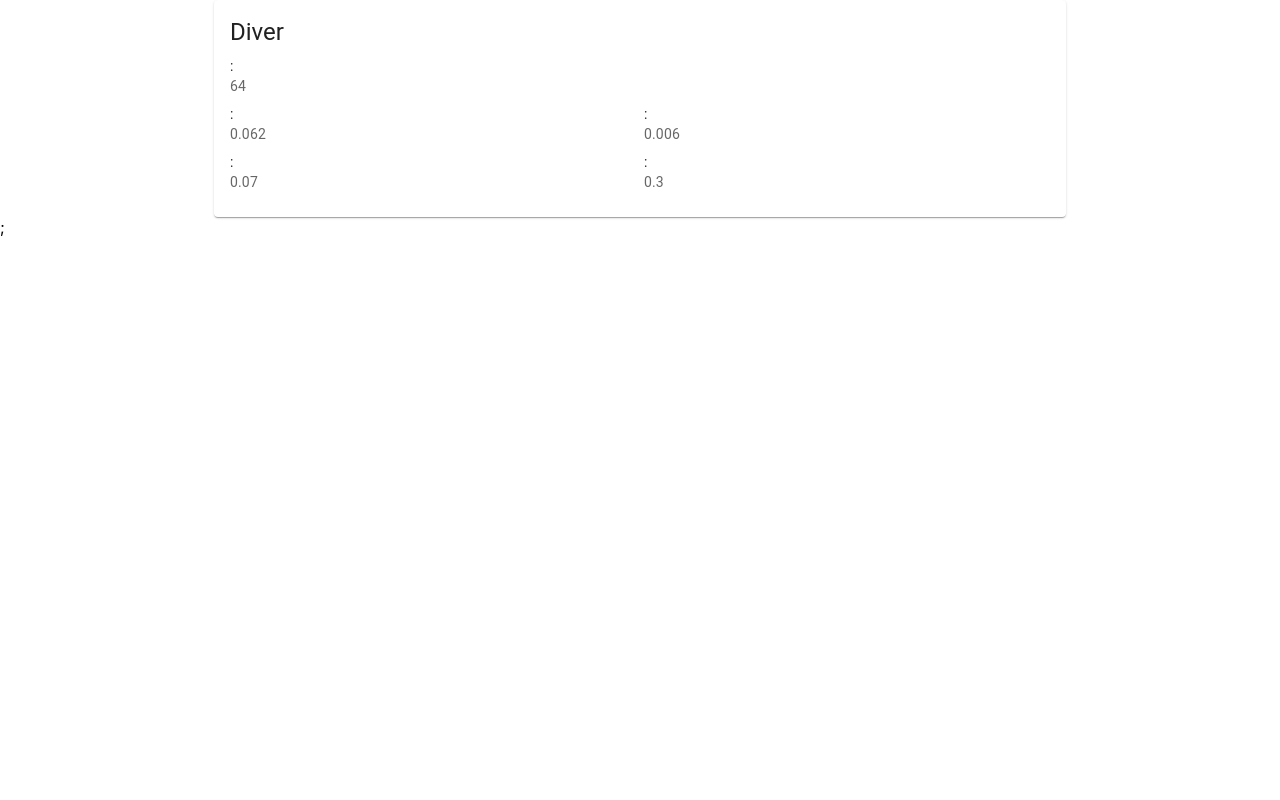
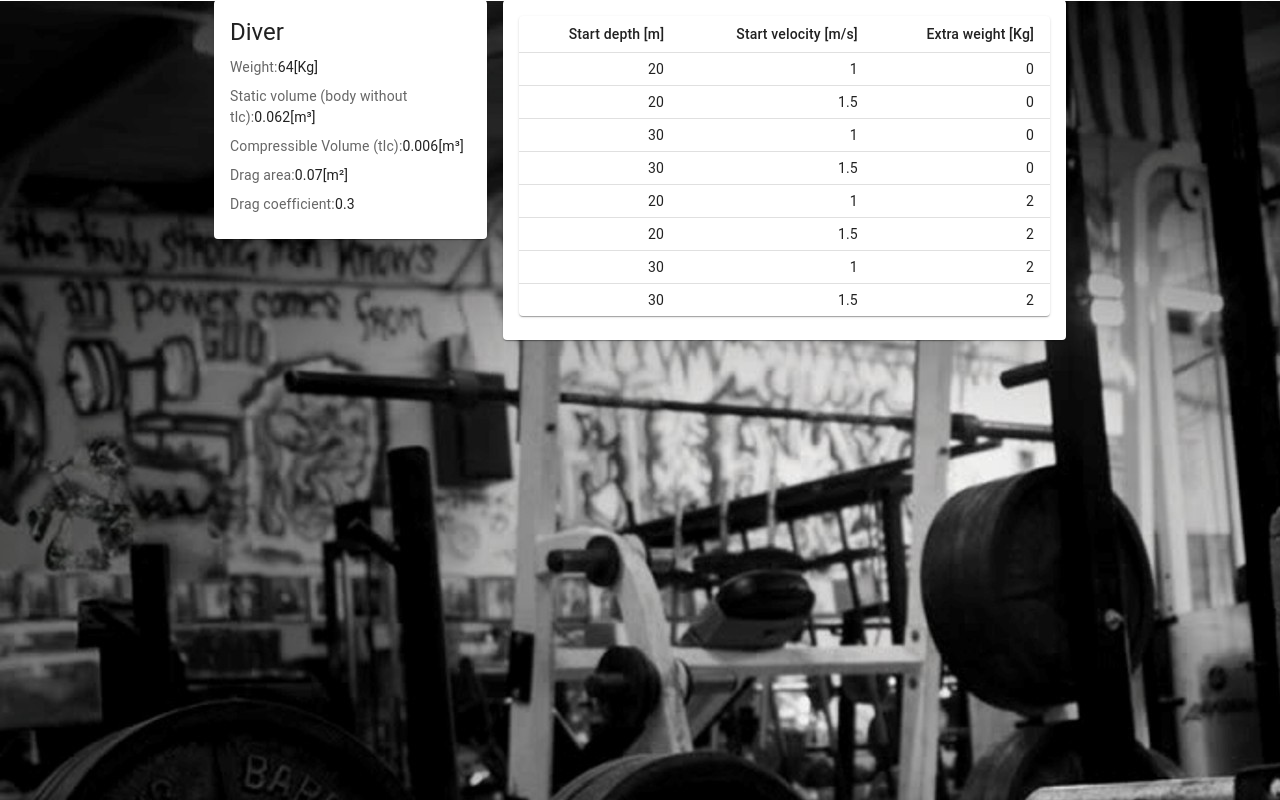
Before and after one commit to mr-pf/freedive, a React (Create React App) app in the folder freefall-frontend/: page / in a window 1280 px wide. Built offline with nearby package versions, Linux system fonts and the light colour scheme.

Commit message:
diver, scenario and background displayed

```diff
--- a/freefall-frontend/src/App.tsx
+++ b/freefall-frontend/src/App.tsx
@@ -1,19 +1,27 @@
-import React, { Fragment } from 'react';
+import React from 'react';
 import './App.css';
+import {Container, Grid} from "@mui/material";
+import Diver from "./components/diver/Diver";
+import Scenarios from "./components/scenario/Scenarios";
 import Background from "./components/layout/Background";
-import {Container} from "@mui/material";
-import Diver from "./components/diver/Diver";
 
 function App() {
     return (
-        <Fragment>
-            {/*<Background/>*/}
+        <Background>
             <Container maxWidth="md">
-                <Diver/>
-            </Container>;
-        </Fragment>
-    )
-        ;
+
+                <Grid container spacing={2}>
+                    <Grid item xs={4}>
+                        <Diver/>
+                    </Grid>
+                    <Grid item xs={8}>
+                        <Scenarios/>
+                    </Grid>
+                </Grid>
+            </Container>
+        </Background>
+
+    );
 }
 
 export default App;
--- a/freefall-frontend/src/components/diver/Diver.tsx
+++ b/freefall-frontend/src/components/diver/Diver.tsx
@@ -1,6 +1,6 @@
 import {useAppSelector} from "../../store/store";
 import {Card, CardContent, Grid, Typography} from "@mui/material";
-import KeyValueText from "./KeyValueText";
+import DiverProperty from "./DiverProperty";
 
 
 const Diver = () => {
@@ -16,24 +16,24 @@ const Diver = () => {
 
                 <Grid container spacing={1}>
                     <Grid item xs={12}>
-                        <KeyValueText key='Weight' value={diver.weight}/>
+                        <DiverProperty label='Weight' value={diver.weight} unit={"[Kg]"}/>
                     </Grid>
-                    <Grid item xs={6}>
-                        <KeyValueText key={'Static volume (body without tlc)'} value={diver.volumeStatic}/>
+                    <Grid item xs={12}>
+                        <DiverProperty label='Static volume (body without tlc)' value={diver.volumeStatic} unit='[m³]'/>
                     </Grid>
-                    <Grid item xs={6}>
-                        <KeyValueText key={'Compressible Volume (tlc)'} value={diver.volumeCompressible}/>
+                    <Grid item xs={12}>
+                        <DiverProperty label='Compressible Volume (tlc)' value={diver.volumeCompressible} unit='[m³]'/>
                     </Grid>
-                    <Grid item xs={6}>
-                        <KeyValueText key={'Drag area'} value={diver.dragArea}/>
+                    <Grid item xs={12}>
+                        <DiverProperty label='Drag area' value={diver.dragArea} unit='[m²]'/>
                     </Grid>
-                    <Grid item xs={6}>
-                        <KeyValueText key={'Drag coefficient'} value={diver.dragCoefficient}/>
+                    <Grid item xs={12}>
+                        <DiverProperty label='Drag coefficient' value={diver.dragCoefficient} unit=''/>
                     </Grid>
                 </Grid>
             </CardContent>
         </Card>
-    )
+    );
 
 
 }
--- /dev/null
+++ b/freefall-frontend/src/components/diver/DiverProperty.tsx
@@ -0,0 +1,20 @@
+import {Fragment} from "react";
+import {Typography} from "@mui/material";
+
+const DiverProperty = (props: { label: string, value: number, unit:string }) => {
+    return (
+        <Fragment>
+            <Typography variant="body2" color="text.secondary" display="inline">
+                {props.label}:
+            </Typography>
+            <Typography variant="body2" color="text.primary" display="inline">
+                {props.value}
+            </Typography>
+            <Typography variant="body2" color="text.primary" display="inline">
+                {props.unit}
+            </Typography>
+        </Fragment>
+    );
+}
+
+export default DiverProperty
--- a/freefall-frontend/src/components/diver/KeyValueText.tsx
+++ /dev/null
@@ -1,17 +0,0 @@
-import {Fragment} from "react";
-import {Typography} from "@mui/material";
-
-const KeyValueText = (props: { key: string, value: number }) => {
-    return (
-        <Fragment>
-            <Typography variant="body2" color="text.primary">
-                {props.key}:
-            </Typography>
-            <Typography variant="body2" color="text.secondary">
-                {props.value}
-            </Typography>
-        </Fragment>
-    );
-}
-
-export default KeyValueText
--- /dev/null
+++ b/freefall-frontend/src/components/scenario/Scenarios.tsx
@@ -0,0 +1,50 @@
+import {
+    Card,
+    CardContent,
+    Paper,
+    Table,
+    TableBody,
+    TableCell,
+    TableContainer,
+    TableHead,
+    TableRow
+} from "@mui/material";
+import {useAppSelector} from "../../store/store";
+
+const Scenarios = () => {
+
+    const scenarios = useAppSelector(state => state.diverCase.scenarios)
+
+    return (
+        <Card>
+            <CardContent>
+                <TableContainer component={Paper}>
+                    <Table aria-label="scenarios" size="small">
+                        <TableHead>
+                            <TableRow>
+                                <TableCell align="right">Start depth [m]</TableCell>
+                                <TableCell align="right">Start velocity [m/s]</TableCell>
+                                <TableCell align="right">Extra weight [Kg]</TableCell>
+                            </TableRow>
+                        </TableHead>
+                        <TableBody>
+                            {Object.values(scenarios).map((scenario) => (
+                                <TableRow
+                                    key={scenario.id}
+                                    sx={{'&:last-child td, &:last-child th': {border: 0}}}
+                                >
+                                    <TableCell align="right">{scenario.startDepth}</TableCell>
+                                    <TableCell align="right">{scenario.startVelocity}</TableCell>
+                                    <TableCell align="right">{scenario.extraWeight}</TableCell>
+                                </TableRow>
+                            ))}
+                        </TableBody>
+                    </Table>
+                </TableContainer>
+            </CardContent>
+        </Card>
+    );
+
+}
+
+export default Scenarios;
```
Also changed, not shown: freefall-frontend/src/store/store.ts (+4 -4 lines).
